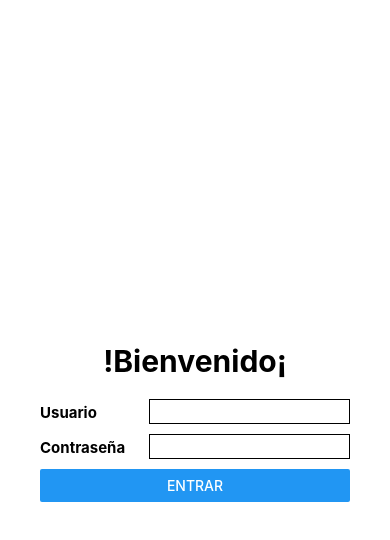
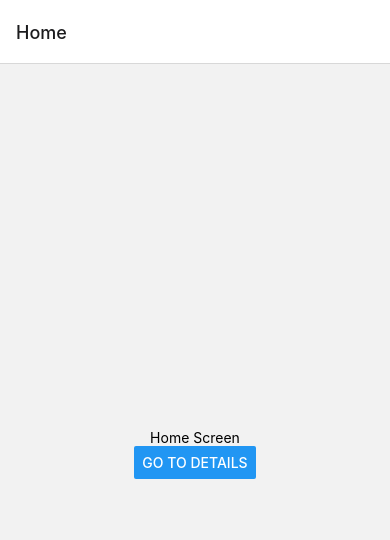
Before and after one commit to rubancar/app_movil_fallas, a React Native app: screen /Home in a window 390 px wide. Shown: the top 540 px of the page. Built offline with nearby package versions, Linux system fonts and the light colour scheme.

Commit message:
prueba de stack navigator

```diff
--- a/App.js
+++ b/App.js
@@ -1,61 +1,20 @@
-import { StatusBar } from 'expo-status-bar';
-import { TextInput, StyleSheet, Text, View, Button, Alert } from 'react-native';
+import React from 'react';
+import { NavigationContainer } from '@react-navigation/native';
+import { createStackNavigator } from '@react-navigation/stack';
+import Home from './src/screens/Home';
+import Detail from './src/screens/Detail';
 
-export default function App() {
-  return (
-    <View style={styles.container}>
+const Stack = createStackNavigator();
 
-      <View>
-        <Text style={styles.welcome_text}>!Bienvenido¡</Text>
-
-        <View style={styles.view_input}>
-          <Text style={styles.label_input}>Usuario</Text>
-          <TextInput style={styles.input} />
-        </View>
-
-        <View style={styles.view_input}>
-          <Text style={styles.label_input}>Contraseña</Text>
-          <TextInput style={styles.input} />
-        </View>
-
-        <Button
-          title = "Entrar"
-          onPress = {() => Alert.alert("Entrar!")}
-        />
-      </View>
-      <StatusBar style="auto" />
-    </View>
-  );
+const App = () => {
+    return (
+        <NavigationContainer>
+            <Stack.Navigator>
+                <Stack.Screen name="Home" component={Home} />
+                <Stack.Screen name="Detalles" component={Detail} />
+            </Stack.Navigator>
+        </NavigationContainer>
+    );
 }
 
-const styles = StyleSheet.create({
-  container: {
-    flex: 1,
-    backgroundColor: '#fff',
-    flexDirection:"column",
-    justifyContent: 'center',
-    padding: 40
-  },
-  welcome_text: {
-    marginBottom: 20,
-   fontSize: 30,
-   fontWeight: "bold",
-   textAlign: "center"
-  },
-  label_input: {
-    fontSize: 15,
-    fontWeight: "bold",
-    paddingBottom: 12
-  },
-  input: {
-    height: 25,
-    marginBottom: 10,
-    borderWidth: 1,
-    width: "65%"
-  },
-  view_input: {
-    flexDirection:"row",
-    justifyContent: "space-between",
-    alignItems: "flex-end"
-  }
-});
+export default App;
--- /dev/null
+++ b/src/screens/Detail.js
@@ -0,0 +1,13 @@
+import React from 'react';
+import { Text, View } from 'react-native';
+
+const Detail = ({ route }) => {
+    return (
+        <View style={{
+            flex: 1, alignItems: 'center', justifyContent: 'center' }}>
+                <Text> Details Screen, message: </Text>
+            <Text>{route.params.myMessage}</Text>
+        </View >);
+}
+
+export default Detail;
--- /dev/null
+++ b/src/screens/Home.js
@@ -0,0 +1,16 @@
+import React from 'react';
+import { Text, View, Button } from 'react-native';
+
+const Home = ({ navigation }) => {
+    return (
+        <View style={{ flex: 1, alignItems: 'center', justifyContent: 'center' }}>
+            <Text>Home Screen</Text>
+            <Button
+                title="Go to Details"
+                onPress={() => navigation.navigate('Detalles', { myData1: 1, myMessage: 'ruben' }) }
+            />
+        </View>
+    );
+};
+
+export default Home;
```
Also changed, not shown: App_login.js (added, +72 -0 lines), package.json (+8 -1 lines), src/Clickme.js (added, +18 -0 lines), src/Saludo.js (added, +19 -0 lines), 1 other file (tests, documents, lock files or other folders).
